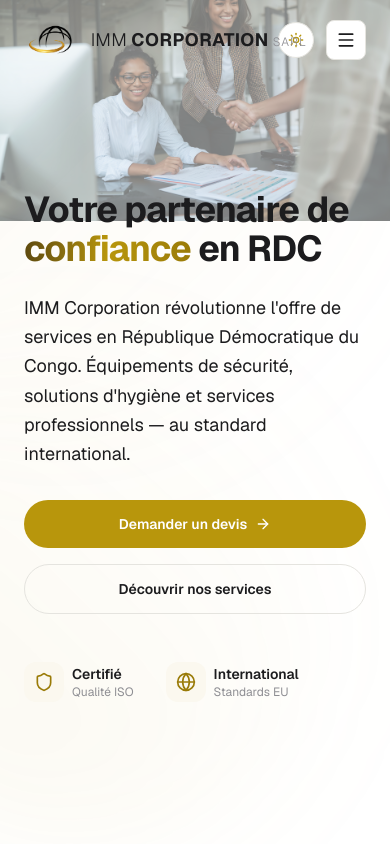
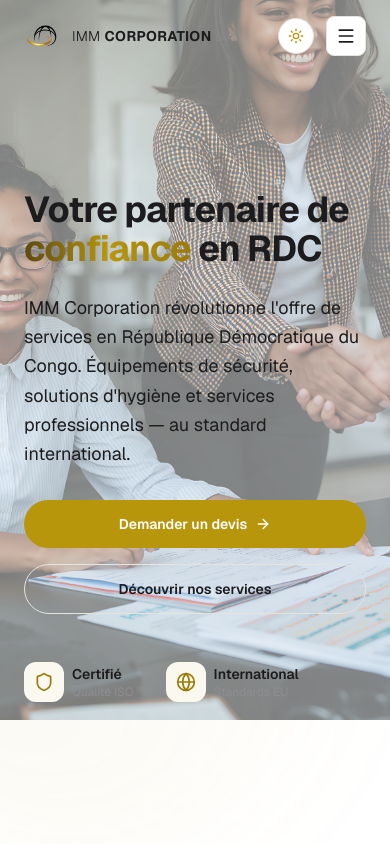
Before and after one commit to mno05/site_immcorp, a Next.js app: page / in a window 390 px wide. Shown: the top 844 px of the page. Built offline with nearby package versions, Linux system fonts and the light colour scheme.

Commit message:
Fixation des éléments mobile-friendly

```diff
--- a/src/components/hero.tsx
+++ b/src/components/hero.tsx
@@ -22,7 +22,7 @@ export function Hero() {
           alt="Hero background"
           width={1920}
           height={1080}
-          className="absolute inset-0 object-cover opacity-50 dark:opacity-30"
+          className="absolute inset-0 object-cover opacity-50 dark:opacity-30 h-180 md:h-full"
         />
       </div>
 
--- a/src/components/logo.tsx
+++ b/src/components/logo.tsx
@@ -59,15 +59,13 @@ export function LogoFull({ className = "" }: { className?: string }) {
 
   const src = resolvedTheme === "dark" ? "/images/logo-dark.png" : "/images/logo-light.png";
   return (
-    // <div>
-    //
-    // </div>
+
     <div className={`flex items-center gap-2 ${className}`}>
-      <Image src={src} alt="IMM Corporation Logo" className="w-15 h-12" width={100} height={100} />
+      <Image src={src} alt="IMM Corporation Logo" className="w-10 md:w-15  h-9 md:h-12" width={100} height={100} />
       <div className="flex items-baseline gap-1">
-        <span className="text-lg font-light tracking-wide text-foreground">IMM</span>
-        <span className="text-lg font-bold tracking-wide text-foreground">CORPORATION</span>
-        <span className="text-xs font-light tracking-widest text-foreground-muted">SARL</span>
+        <span className="text-sm md:text-lg font-light tracking-wide text-foreground">IMM</span>
+        <span className="text-sm md:text-lg font-bold tracking-wide text-foreground">CORPORATION</span>
+        <span className="text-[8px] md:text-xs font-light tracking-widest text-foreground-muted">SARL</span>
       </div>
     </div>
   );
```
